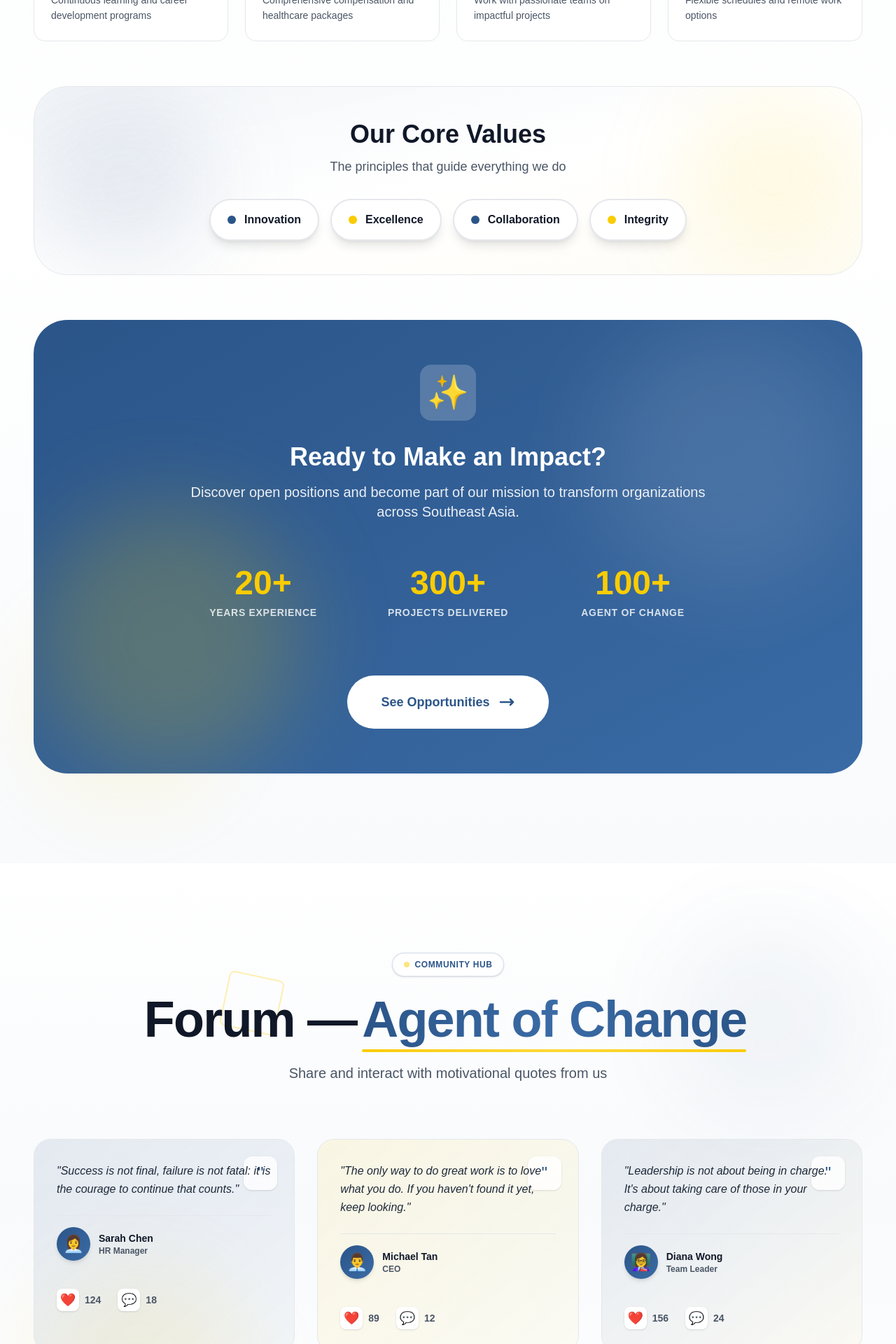
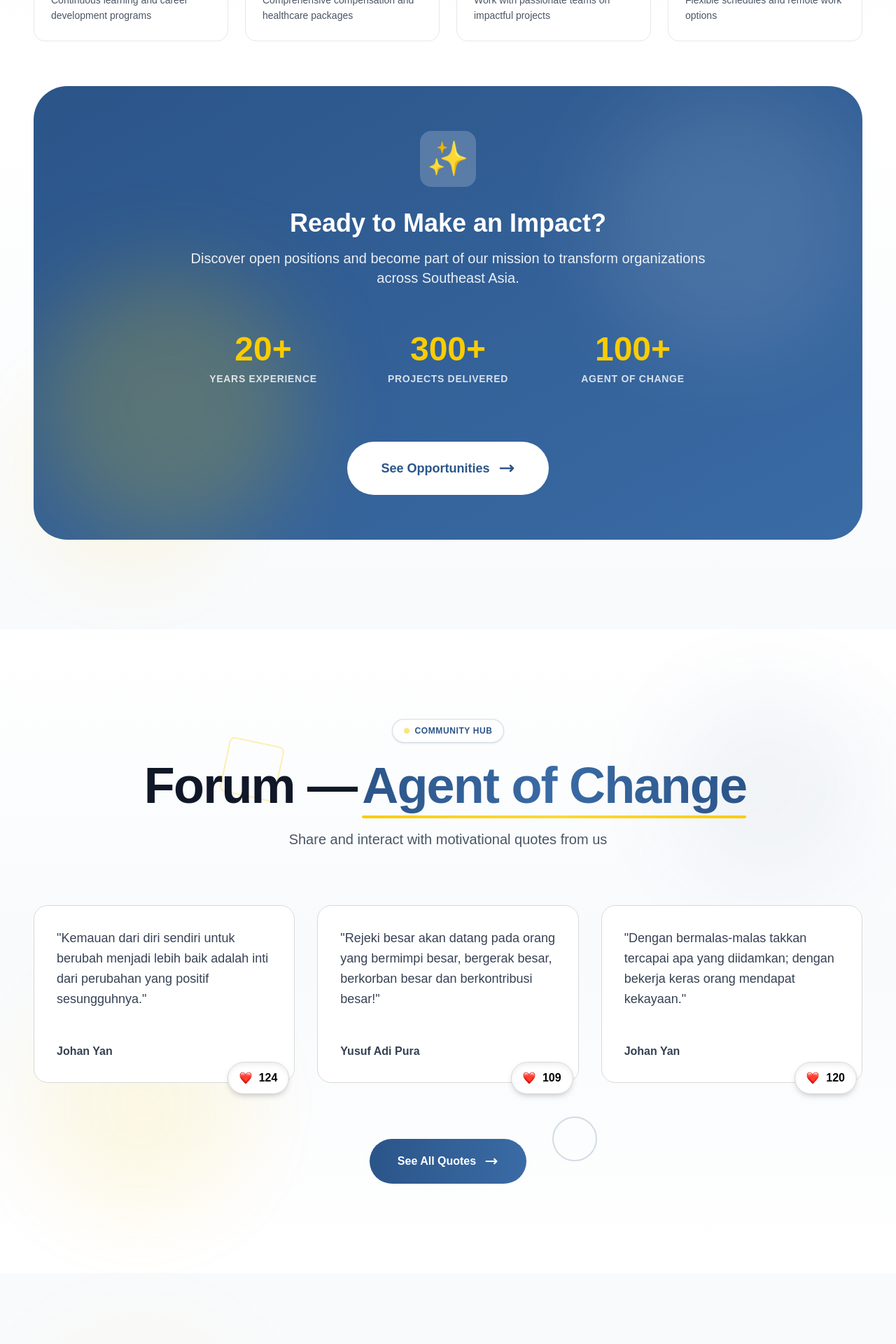
Before and after one commit to totalquality-id/totalquality, a Next.js app: page / in a window 1280 px wide. Shown: the part 6380-8300 px from the top of the page at 70% size. Built offline with nearby package versions, Linux system fonts and the light colour scheme.

Commit message:
`Refactor Career component, update email address in Footer, and modify Forum component`

```diff
--- a/src/components/Career.tsx
+++ b/src/components/Career.tsx
@@ -99,41 +99,6 @@ export default function Career() {
             ))}
           </div>
 
-          {/* Values Section */}
-          <div className="relative p-10 sm:p-12 bg-gradient-to-br from-[#2B5589]/5 via-white to-[#FACC01]/5 rounded-[3rem] border border-gray-200 overflow-hidden">
-            {/* Background Decoration */}
-            <div className="absolute top-0 right-0 w-64 h-64 bg-[#FACC01]/10 rounded-full blur-3xl" />
-            <div className="absolute bottom-0 left-0 w-64 h-64 bg-[#2B5589]/10 rounded-full blur-3xl" />
-
-            <div className="relative space-y-8">
-              {/* Title */}
-              <div className="text-center space-y-3">
-                <h3 className="text-3xl sm:text-4xl font-black text-gray-900">
-                  Our Core Values
-                </h3>
-                <p className="text-gray-600 text-lg max-w-2xl mx-auto">
-                  The principles that guide everything we do
-                </p>
-              </div>
-
-              {/* Values Pills */}
-              <div className="flex flex-wrap justify-center gap-4">
-                {values.map((value, index) => (
-                  <div key={index} className="group relative">
-                    <div className="flex items-center gap-3 px-6 py-4 bg-white rounded-full border-2 border-gray-200 hover:border-gray-300 shadow-lg hover:shadow-xl transition-all duration-300 hover:scale-105">
-                      <div
-                        className={`w-3 h-3 ${value.color} rounded-full group-hover:scale-150 transition-transform duration-300`}
-                      />
-                      <span className="text-base font-bold text-gray-900">
-                        {value.label}
-                      </span>
-                    </div>
-                  </div>
-                ))}
-              </div>
-            </div>
-          </div>
-
           {/* CTA Section */}
           <div className="relative p-12 sm:p-16 bg-gradient-to-br from-[#2B5589] to-[#3A6BA5] rounded-[3rem] text-white overflow-hidden">
             {/* Background Elements */}
--- a/src/components/Footer.tsx
+++ b/src/components/Footer.tsx
@@ -93,7 +93,7 @@ export default function Footer() {
                   href="mailto:info@totalquality.com"
                   className="text-sm text-white/80 hover:text-[#FACC01] transition-colors duration-300"
                 >
-                  info@totalquality.com
+                  info@tqpartner.com
                 </a>
               </div>
             </div>
--- a/src/components/Forum.tsx
+++ b/src/components/Forum.tsx
@@ -1,34 +1,24 @@
+import Image from "next/image";
+
 export default function Forum() {
   const forumPosts = [
     {
       quote:
-        "Success is not final, failure is not fatal: it is the courage to continue that counts.",
-      author: "Sarah Chen",
-      role: "HR Manager",
+        "Kemauan dari diri sendiri untuk berubah menjadi lebih baik adalah inti dari perubahan yang positif sesungguhnya.",
+      author: "Johan Yan",
       likes: 124,
-      comments: 18,
-      gradient: "from-[#2B5589]/10 to-[#3A6BA5]/5",
-      avatar: "👩‍💼",
     },
     {
       quote:
-        "The only way to do great work is to love what you do. If you haven't found it yet, keep looking.",
-      author: "Michael Tan",
-      role: "CEO",
-      likes: 89,
-      comments: 12,
-      gradient: "from-[#FACC01]/10 to-[#FDD835]/5",
-      avatar: "👨‍💼",
+        "Rejeki besar akan datang pada orang yang bermimpi besar, bergerak besar, berkorban besar dan berkontribusi besar!",
+      author: "Yusuf Adi Pura",
+      likes: 109,
     },
     {
       quote:
-        "Leadership is not about being in charge. It's about taking care of those in your charge.",
-      author: "Diana Wong",
-      role: "Team Leader",
-      likes: 156,
-      comments: 24,
-      gradient: "from-[#2B5589]/10 to-[#FACC01]/5",
-      avatar: "👩‍🏫",
+        "Dengan bermalas-malas takkan tercapai apa yang diidamkan; dengan bekerja keras orang mendapat kekayaan.",
+      author: "Johan Yan",
+      likes: 120,
     },
   ];
 
@@ -72,83 +62,46 @@ export default function Forum() {
             Share and interact with motivational quotes from us
           </p>
         </div>
-        {/* Community Stats */}
-        {/* <div className="max-w-5xl mx-auto mb-16">
-          <div className="grid grid-cols-3 gap-6">
-            {communityStats.map((stat, index) => (
-              <div
-                key={index}
-                className="group relative p-6 bg-white rounded-2xl border border-gray-200 hover:border-gray-300 hover:shadow-lg transition-all duration-300 text-center hover:-translate-y-1"
-              >
-                <div className="text-4xl mb-3 group-hover:scale-110 transition-transform duration-300 inline-block">
-                  {stat.icon}
-                </div>
-                <div className="text-3xl font-black text-[#2B5589] mb-1">
-                  {stat.number}
-                </div>
-                <div className="text-sm font-semibold text-gray-600 uppercase tracking-wider">
-                  {stat.label}
-                </div>
-              </div>
-            ))}
-          </div>
-        </div> */}
+
         {/* Forum Posts Grid */}
         <div className="grid md:grid-cols-2 lg:grid-cols-3 gap-8 max-w-7xl mx-auto mb-16">
           {forumPosts.map((post, index) => (
-            <article
-              key={index}
-              className={`group relative p-8 bg-gradient-to-br ${post.gradient} rounded-3xl border border-gray-200 hover:border-gray-300 hover:shadow-2xl transition-all duration-500 hover:-translate-y-2`}
-            >
-              {/* Quote Icon */}
-              <div className="absolute top-6 right-6 w-12 h-12 bg-white/80 rounded-xl flex items-center justify-center shadow-sm">
-                <span className="text-2xl text-[#2B5589]">&quot;</span>
-              </div>
-
+            <article key={index} className="group relative">
+              {/* Card Content */}
+              <div className="p-8 bg-white rounded-[20px] border-[1.5px] border-[#d9d9d9] hover:border-gray-300 hover:shadow-xl transition-all duration-300 hover:-translate-y-1">
                 {/* Content */}
                 <div className="space-y-6">
                   {/* Quote Text */}
-                <div className="relative">
-                  <p className="text-gray-800 italic leading-relaxed text-base font-medium">
-                    &quot;{post.quote}&quot;
-                  </p>
-                </div>
+                  <blockquote className="text-[#364153] leading-relaxed text-lg font-light min-h-[140px]">
+                    "{post.quote}"
+                  </blockquote>
 
                   {/* Author Info */}
-                <div className="flex items-center gap-3 pt-4 border-t border-gray-200">
-                  <div className="w-12 h-12 bg-gradient-to-br from-[#2B5589] to-[#3A6BA5] rounded-full flex items-center justify-center shadow-md group-hover:scale-110 transition-transform duration-300">
-                    <span className="text-2xl">{post.avatar}</span>
-                  </div>
-                  <div className="flex-1">
-                    <div className="font-bold text-gray-900 text-sm">
+                  <cite className="block font-bold text-[#364153] text-base not-italic">
                     {post.author}
-                    </div>
-                    <div className="text-xs text-gray-600 font-semibold">
-                      {post.role}
-                    </div>
+                  </cite>
                 </div>
               </div>
 
-                {/* Engagement Stats */}
-                <div className="flex items-center gap-6 pt-4">
-                  <button className="group/like flex items-center gap-2 text-gray-600 hover:text-[#2B5589] transition-colors duration-300">
-                    <div className="w-8 h-8 bg-white rounded-lg flex items-center justify-center shadow-sm group-hover/like:scale-110 transition-transform duration-300">
-                      <span className="text-lg">❤️</span>
-                    </div>
-                    <span className="text-sm font-bold">{post.likes}</span>
-                  </button>
-
-                  <button className="group/comment flex items-center gap-2 text-gray-600 hover:text-[#2B5589] transition-colors duration-300">
-                    <div className="w-8 h-8 bg-white rounded-lg flex items-center justify-center shadow-sm group-hover/comment:scale-110 transition-transform duration-300">
-                      <span className="text-lg">💬</span>
-                    </div>
-                    <span className="text-sm font-bold">{post.comments}</span>
+              {/* Likes Badge - Outside card, bottom right corner */}
+              <div className="absolute -bottom-4 right-2 z-10">
+                <button
+                  className="flex items-center gap-2.5 bg-white px-4 py-2.5 rounded-full shadow-[0px_4px_10px_-3px_rgba(0,0,0,0.25),inset_0px_4px_10px_-3px_rgba(0,0,0,0.1)] border-[0.5px] border-[#d9d9d9] cursor-pointer transition-transform hover:scale-105 active:scale-95"
+                  aria-label={`Like quote by ${post.author}. Currently ${post.likes} likes`}
+                  type="button"
+                >
+                  <Image
+                    src="/like.png"
+                    alt="Like"
+                    width={18}
+                    height={18}
+                    className="w-[18px] h-[18px] object-cover"
+                  />
+                  <span className="text-black text-base font-semibold">
+                    {post.likes}
+                  </span>
                 </button>
               </div>
-              </div>
-
-              {/* Corner Accent */}
-              <div className="absolute bottom-4 right-4 w-8 h-8 border-2 border-gray-300 rounded-lg rotate-12 opacity-0 group-hover:opacity-100 group-hover:rotate-45 transition-all duration-300" />
             </article>
           ))}
         </div>
```
Also changed, not shown: public/like.png (added). Lines whose indentation alone changed are shown as unchanged.
